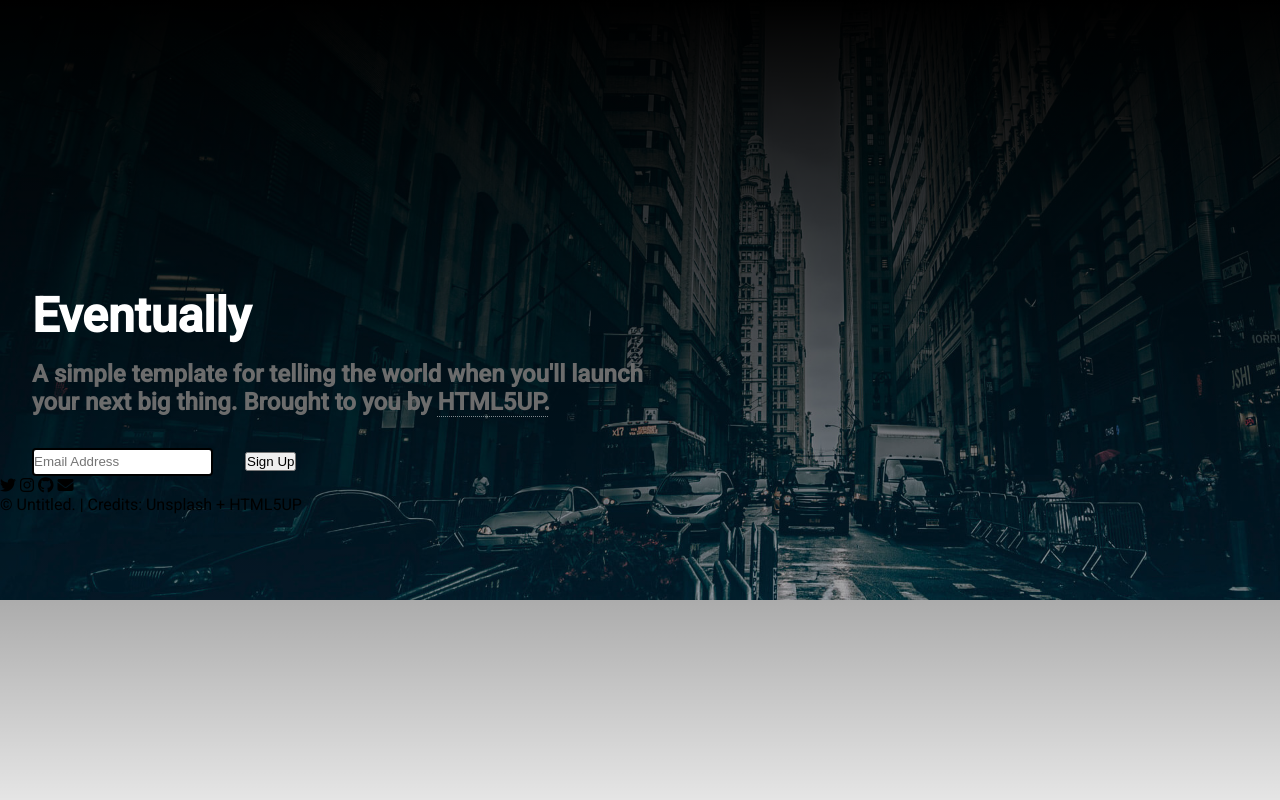
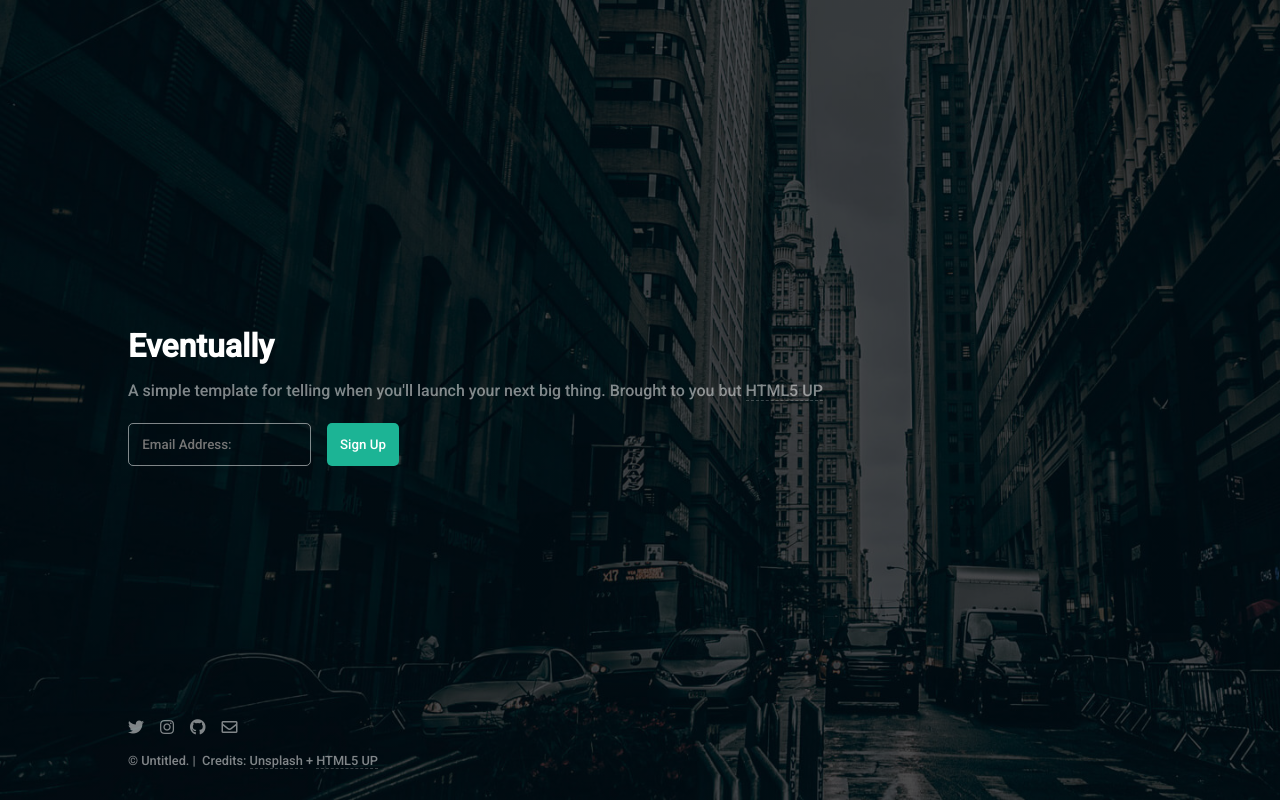
Before and after one commit to apicgg/codedamn-course-project-html-eventually-stunning-landing-page, a plain HTML site: page index.html in a window 1280 px wide. Drawn offline with Linux system fonts and the light colour scheme.

Commit message:
Final commit

```diff
--- a/index.html
+++ b/index.html
@@ -4,42 +4,60 @@
     <meta charset="UTF-8" />
     <meta http-equiv="X-UA-Compatible" content="IE=edge" />
     <meta name="viewport" content="width=device-width, initial-scale=1.0" />
-    <script
-      src="https://kit.fontawesome.com/def47af47b.js"
-      crossorigin="anonymous"
-    ></script>
+    <title>codedamn Project</title>
+
+    <link
+      rel="stylesheet"
+      href="https://cdnjs.cloudflare.com/ajax/libs/font-awesome/5.15.4/css/all.min.css"
+    />
     <link rel="stylesheet" href="style.css" />
-    <title>codedamn Project</title>
   </head>
+
   <body>
-    <!-- start writing your code -->
-    <div class="container">
-      <header class="header">
-        <h1>Eventually</h1>
+    <div class="intro">
+      <h1 class="title">Eventually</h1>
       <p class="text">
-          A simple template for telling the world when you'll launch <br />
-          your next big thing. Brought to you by
-          <span class="dotted">html5up.</span>
+        A simple template for telling when you'll launch your next big thing.
+        Brought to you but <span class="dotted">HTML5 UP</span>
       </p>
-      </header>
+    </div>
 
     <form class="form">
-        <input class="form-input" type="email" placeholder="Email Address" />
-        <button class="button">Sign Up</button>
+      <input
+        type="email"
+        name="email"
+        id="email"
+        class="input"
+        placeholder="Email Address:"
+      />
+      <input type="button" value="Sign Up" class="input submit" />
+      <!-- <p class="btm-text"></p> -->
     </form>
 
     <footer class="footer">
-        <div>
-          <i class="fa fa-twitter" aria-hidden="true"></i>
-          <i class="fa fa-instagram" aria-hidden="true"></i>
-          <i class="fa fa-github" aria-hidden="true"></i>
-          <i class="fa fa-envelope" aria-hidden="true"></i>
+      <div class="top">
+        <ul class="social">
+          <li>
+            <a href="#"><i class="fab fa-twitter"></i></a>
+          </li>
+          <li>
+            <a href="#"><i class="fab fa-instagram"></i></a>
+          </li>
+          <li>
+            <a href="#"><i class="fab fa-github"></i></a>
+          </li>
+          <li>
+            <a href="#"><i class="far fa-envelope"></i></a>
+          </li>
+        </ul>
       </div>
-
-        <div>
-          <p>&copy; Untitled. | Credits: Unsplash + HTML5UP</p>
+      <div class="bottom">
+        <p>
+          &copy; Untitled. | &nbsp;Credits:
+          <span class="dotted">Unsplash</span> +
+          <span class="dotted">HTML5 UP</span>
+        </p>
       </div>
     </footer>
-    </div>
   </body>
 </html>
--- a/style.css
+++ b/style.css
@@ -1,60 +1,129 @@
-@import url('https://fonts.googleapis.com/css2?family=Roboto:wght@300;400;500&display=swap');
+@import url('https://fonts.googleapis.com/css2?family=Roboto:wght@500&display=swap');
 
-* {
+:root {
+  --primary: #1cb495;
+}
+
+*,
+*::before,
+*::after {
+  padding: 0;
   margin: 0;
-  padding: 0;
+  box-sizing: border-box;
 }
 
 body {
+  height: 100vh;
+  width: 100%;
+  display: flex;
+  justify-content: center;
+  align-items: center;
+  background: linear-gradient(rgba(0, 0, 0, 0.7), rgba(0, 0, 0, 0.7)),
+    url('assets/images/bg01.jpg') center / cover;
+  padding: 0 10%;
   font-family: 'Roboto', sans-serif;
-  box-sizing: border-box;
 }
 
-.container {
-  background-image: url(./assets/images/bg01.jpg);
-  background-image: linear-gradient(0deg, rgba(0, 0, 0, 0.1), rgba(0, 0, 0, 5)),
-    url(./assets/images/bg01.jpg);
-  height: 100vh;
-  width: 100vw;
-  background-size: 100%;
-  background-repeat: no-repeat;
+form {
   display: flex;
   flex-direction: column;
-  justify-content: center;
+  width: 100%;
 }
 
-.header > h1 {
+form .input {
+  margin: 0.5em 0;
+  width: 100%;
+  min-height: 2rem;
+  padding: 1em;
+  border: 1px solid rgba(255, 255, 255, 0.5);
+  background: transparent;
+  outline: none;
   color: #fff;
-  font-weight: bold;
-  padding-left: 2rem;
-  font-size: 3rem;
+  border-radius: 5px;
+  font-family: inherit;
+  font-weight: 500;
 }
 
-.text {
-  color: #6c6c6c;
-  padding-top: 1rem;
-  padding-left: 2rem;
-  font-weight: bold;
-  font-size: 1.5rem;
+form .submit {
+  cursor: pointer;
+  background: var(--primary);
+  border: none;
+}
+
+footer {
+  position: absolute;
+  bottom: 0;
+  left: 10%;
+}
+
+footer .top .social {
+  display: flex;
+  list-style: none;
+}
+
+footer .top .social li {
+  margin-left: 1em;
+}
+
+footer .top .social li:first-child {
+  margin-left: 0;
+}
+
+footer .top .social li a {
+  color: #fff;
+  opacity: 0.5;
+}
+
+footer .bottom {
+  color: #fff;
+  opacity: 0.5;
+  font-size: 0.8rem;
+  padding: 1rem 0 2rem 0;
 }
 
 .dotted {
-  text-transform: uppercase;
-  text-decoration: underline dotted rgba(255, 255, 255, 0.5) 0.05em;
-  text-underline-offset: 0.25em;
+  border-bottom: 1px dashed #ffffff70;
 }
 
-.form {
-  padding-left: 2rem;
-  padding-top: 2rem;
-  display: flex;
-  align-items: center;
-  justify-content: flex-start;
-  gap: 2rem;
+.btm-text {
+  margin-top: 1em;
+  color: var(--primary);
 }
 
-.form-input {
-  border: 2px solid;
-  border-radius: 4px;
-  height: 1.5rem;
+@media (max-width: 600px) {
+  .intro {
+    display: none;
+  }
 }
+
+@media (min-width: 600px) {
+  body {
+    flex-direction: column;
+    align-items: flex-start;
+  }
+
+  .intro {
+    margin-bottom: 1em;
+  }
+
+  .intro .title {
+    color: #fff;
+    margin-bottom: 0.5em;
+  }
+
+  .intro .text {
+    color: #fff;
+    opacity: 0.5;
+  }
+
+  form {
+    width: auto;
+    flex-direction: row;
+    gap: 1em;
+  }
+
+  form .submit {
+    width: auto;
+    /* margin-left: 1em; */
+  }
+}
```
Lines whose indentation alone changed are shown as unchanged.
